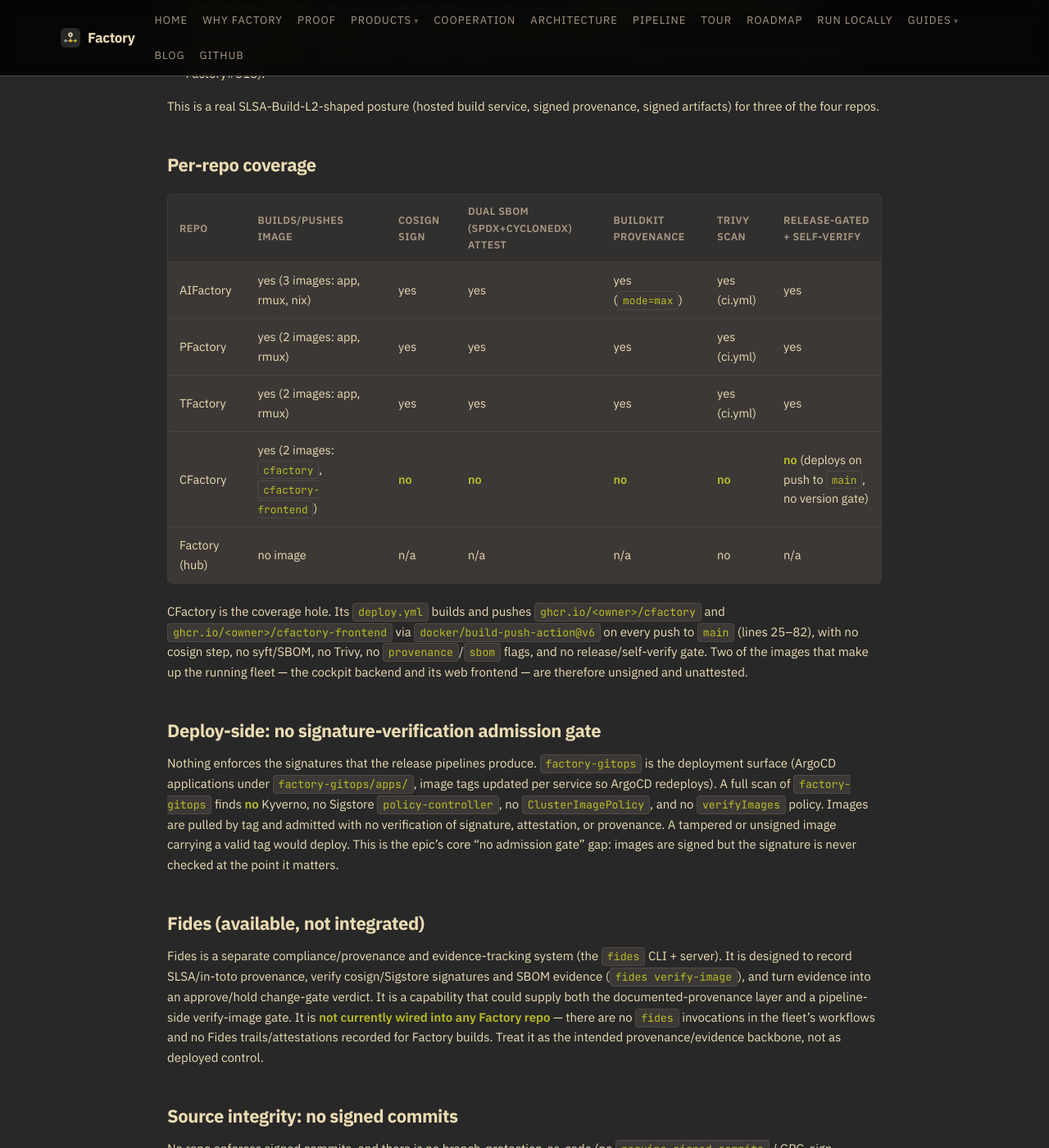
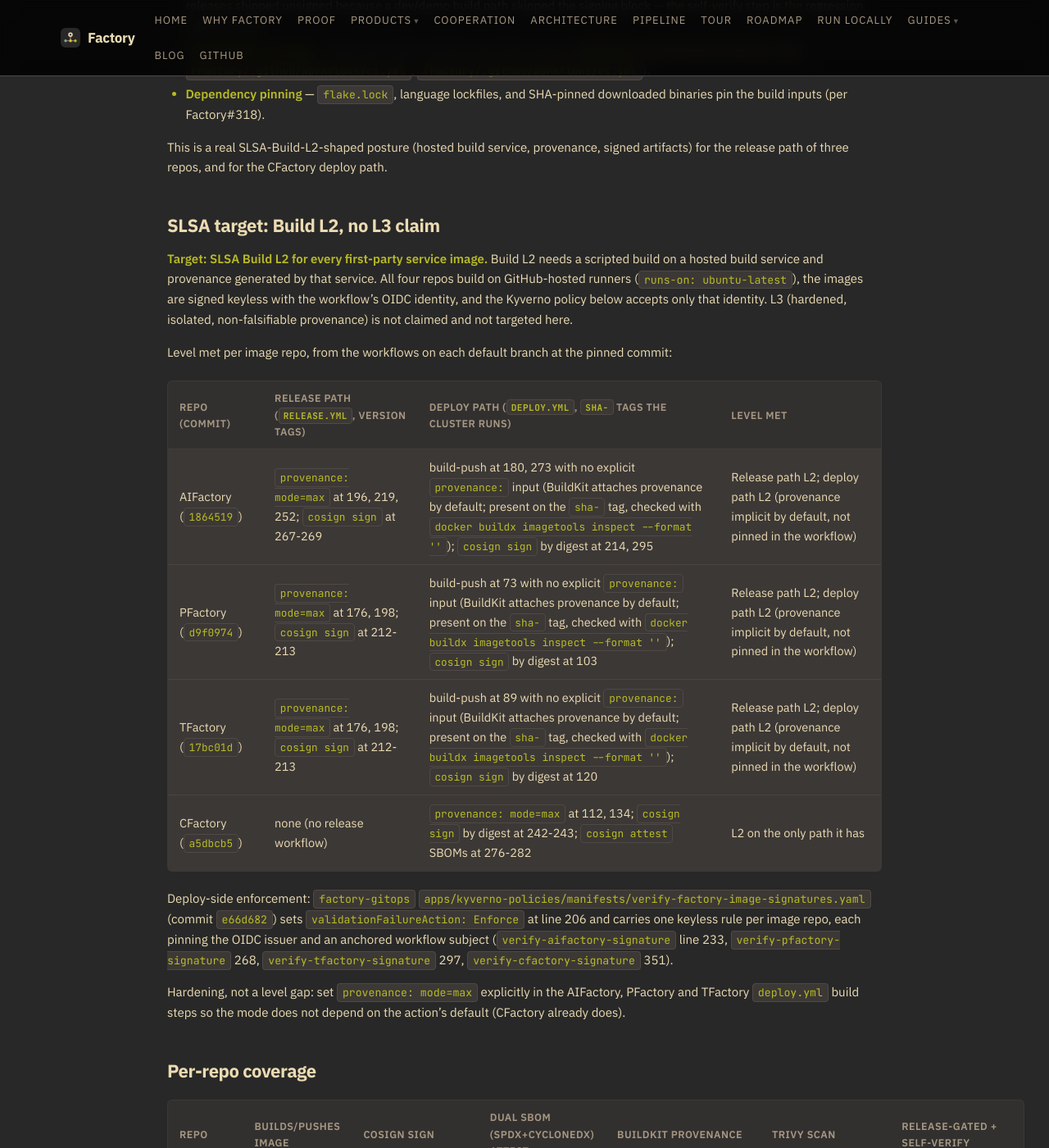
Before and after one commit to olafkfreund/Factory, a Jekyll site: the page built from docs/compliance/policies/supply-chain-integrity.md, in a window 1280 px wide and 1400 px high, scrolled down 1536 px. Shown: the whole window at 82% size. Built offline with Jekyll 4.4.1, drawn with Linux system fonts in a browser that asks for light colours; our own code applies the rules of GitHub Pages for plain Markdown files; some of the changed text lies outside the part shown.

Commit message:
docs(compliance): SLSA Build L2 target and per-repo level (#318) (#3647)
* docs(intent): draft 2026-10-24-318-slsa-build-l2 (#318)

Co-Authored-By: Claude Opus 5.5 <noreply@anthropic.com>
Claude-Session: https://claude.ai/code/session_01L5j1hQCdA4NmA4jiKDNBX4

* docs(intent): approve 2026-10-24-318-slsa-build-l2 (#318)

Co-Authored-By: Claude Opus 5.5 <noreply@anthropic.com>
Claude-Session: https://claude.ai/code/session_01L5j1hQCdA4NmA4jiKDNBX4

* docs(spec): draft 2026-10-24-318-slsa-build-l2 (#318)

Co-Authored-By: Claude Opus 5.5 <noreply@anthropic.com>
Claude-Session: https://claude.ai/code/session_01L5j1hQCdA4NmA4jiKDNBX4

* docs(spec): approve 2026-10-24-318-slsa-build-l2 (#318)

Co-Authored-By: Claude Opus 5.5 <noreply@anthropic.com>
Claude-Session: https://claude.ai/code/session_01L5j1hQCdA4NmA4jiKDNBX4

* docs(plan): draft 2026-10-24-318-slsa-build-l2 (#318)

Co-Authored-By: Claude Opus 5.5 <noreply@anthropic.com>
Claude-Session: https://claude.ai/code/session_01L5j1hQCdA4NmA4jiKDNBX4

* docs(plan): approve 2026-10-24-318-slsa-build-l2 (#318)

Co-Authored-By: Claude Opus 5.5 <noreply@anthropic.com>
Claude-Session: https://claude.ai/code/session_01L5j1hQCdA4NmA4jiKDNBX4

* docs(compliance): SLSA Build L2 target and per-repo level; CFactory rows (#318)

Plan steps 1-3. Closes #318.

Co-Authored-By: Claude Opus 5.5 <noreply@anthropic.com>
Claude-Session: https://claude.ai/code/session_01L5j1hQCdA4NmA4jiKDNBX4

* docs(compliance): correct SLSA deploy-path level and admission residuals (#318)

Co-Authored-By: Claude Opus 5.5 <noreply@anthropic.com>
Claude-Session: https://claude.ai/code/session_01L5j1hQCdA4NmA4jiKDNBX4

* docs(compliance): align control-matrix gap text (#318)

Co-Authored-By: Claude Opus 5.5 <noreply@anthropic.com>
Claude-Session: https://claude.ai/code/session_01L5j1hQCdA4NmA4jiKDNBX4

---------

Co-authored-by: Claude Opus 5.5 <noreply@anthropic.com>

```diff
--- a/docs/compliance/policies/supply-chain-integrity.md
+++ b/docs/compliance/policies/supply-chain-integrity.md
@@ -3,7 +3,7 @@
 - **Domain:** Supply-chain integrity (Factory#318)
 - **Frameworks addressed:** ISO/IEC 27001 A.8.30 (outsourced development) and A.5.19–A.5.23 (supplier relationships, addressing security in supplier agreements, managing supplier services, ICT supply-chain, cloud services); SOC 2 CC7 (change/vulnerability monitoring) and CC9 (risk mitigation / vendor and business-partner risk); SLSA (build provenance and levels); PCI DSS Req. 6.3.2 (inventory of bespoke and third-party software components); FedRAMP SR family (SR-3 supply-chain controls, SR-4 provenance, SR-11 component authenticity); SEC cyber rules (material supply-chain / third-party risk in the risk-management disclosure).
 - **Parent epic:** Factory#310 (audit-readiness), top gap #8.
-- **Status:** Draft. Partially implemented. Build-side signing and SBOM attestation are strong on three of the four service repos; the deploy-side admission gate, uniform coverage, and signed commits are NOT yet implemented. This document states the honest current posture and the remediation plan.
+- **Status:** Draft. Partially implemented. Build-side signing and SBOM attestation cover all four service repos, and a Kyverno policy in Enforce mode verifies first-party image signatures at admission, but with `failurePolicy: Ignore` (a Kyverno outage admits unverified images) and tag-based admission (`verifyDigest`/`mutateDigest` false). Target: SLSA Build L2 (no L3 claim). Signed commits, SHA-pinned actions and an explicit provenance mode on three `deploy.yml` paths remain open. This document states the honest current posture and the remediation plan.
 
 ## Purpose
 
@@ -22,7 +22,24 @@ The build-side supply-chain pipeline is genuinely strong and, contrary to the ep
 - **Vulnerability scanning** — Trivy runs in the CI of the same three repos (`AIFactory/.github/workflows/ci.yml`, `PFactory/.github/workflows/ci.yml`, `TFactory/.github/workflows/ci.yml`).
 - **Dependency pinning** — `flake.lock`, language lockfiles, and SHA-pinned downloaded binaries pin the build inputs (per Factory#318).
 
-This is a real SLSA-Build-L2-shaped posture (hosted build service, signed provenance, signed artifacts) for three of the four repos.
+This is a real SLSA-Build-L2-shaped posture (hosted build service, provenance, signed artifacts) for the release path of three repos, and for the CFactory deploy path.
+
+### SLSA target: Build L2, no L3 claim
+
+**Target: SLSA Build L2 for every first-party service image.** Build L2 needs a scripted build on a hosted build service and provenance generated by that service. All four repos build on GitHub-hosted runners (`runs-on: ubuntu-latest`), the images are signed keyless with the workflow's OIDC identity, and the Kyverno policy below accepts only that identity. L3 (hardened, isolated, non-falsifiable provenance) is not claimed and not targeted here.
+
+Level met per image repo, from the workflows on each default branch at the pinned commit:
+
+| Repo (commit) | Release path (`release.yml`, version tags) | Deploy path (`deploy.yml`, `sha-` tags the cluster runs) | Level met |
+|---|---|---|---|
+| AIFactory (`1864519`) | `provenance: mode=max` at 196, 219, 252; `cosign sign` at 267-269 | build-push at 180, 273 with no explicit `provenance:` input (BuildKit attaches provenance by default; present on the `sha-` tag, checked with `docker buildx imagetools inspect --format '{{json .Provenance}}'`); `cosign sign` by digest at 214, 295 | Release path L2; deploy path L2 (provenance implicit by default, not pinned in the workflow) |
+| PFactory (`d9f0974`) | `provenance: mode=max` at 176, 198; `cosign sign` at 212-213 | build-push at 73 with no explicit `provenance:` input (BuildKit attaches provenance by default; present on the `sha-` tag, checked with `docker buildx imagetools inspect --format '{{json .Provenance}}'`); `cosign sign` by digest at 103 | Release path L2; deploy path L2 (provenance implicit by default, not pinned in the workflow) |
+| TFactory (`17bc01d`) | `provenance: mode=max` at 176, 198; `cosign sign` at 212-213 | build-push at 89 with no explicit `provenance:` input (BuildKit attaches provenance by default; present on the `sha-` tag, checked with `docker buildx imagetools inspect --format '{{json .Provenance}}'`); `cosign sign` by digest at 120 | Release path L2; deploy path L2 (provenance implicit by default, not pinned in the workflow) |
+| CFactory (`a5dbcb5`) | none (no release workflow) | `provenance: mode=max` at 112, 134; `cosign sign` by digest at 242-243; `cosign attest` SBOMs at 276-282 | L2 on the only path it has |
+
+Deploy-side enforcement: `factory-gitops` `apps/kyverno-policies/manifests/verify-factory-image-signatures.yaml` (commit `e66d682`) sets `validationFailureAction: Enforce` at line 206 and carries one keyless rule per image repo, each pinning the OIDC issuer and an anchored workflow subject (`verify-aifactory-signature` line 233, `verify-pfactory-signature` 268, `verify-tfactory-signature` 297, `verify-cfactory-signature` 351).
+
+Hardening, not a level gap: set `provenance: mode=max` explicitly in the AIFactory, PFactory and TFactory `deploy.yml` build steps so the mode does not depend on the action's default (CFactory already does).
 
 ### Per-repo coverage
 
@@ -31,14 +48,14 @@ This is a real SLSA-Build-L2-shaped posture (hosted build service, signed proven
 | AIFactory | yes (3 images: app, rmux, nix) | yes | yes | yes (`mode=max`) | yes (ci.yml) | yes |
 | PFactory | yes (2 images: app, rmux) | yes | yes | yes | yes (ci.yml) | yes |
 | TFactory | yes (2 images: app, rmux) | yes | yes | yes | yes (ci.yml) | yes |
-| CFactory | yes (2 images: `cfactory`, `cfactory-frontend`) | **no** | **no** | **no** | **no** | **no** (deploys on push to `main`, no version gate) |
+| CFactory | yes (2 images: `cfactory`, `cfactory-frontend`) | yes (`deploy.yml:242-243`) | yes (`deploy.yml:276-282`) | yes (`deploy.yml:112,134`) | yes (`deploy.yml:170`) | self-verify yes (`deploy.yml:253`); deploys on push to `main`, no version gate |
 | Factory (hub) | no image | n/a | n/a | n/a | no | n/a |
 
-CFactory is the coverage hole. Its `deploy.yml` builds and pushes `ghcr.io/<owner>/cfactory` and `ghcr.io/<owner>/cfactory-frontend` via `docker/build-push-action@v6` on every push to `main` (lines 25–82), with no cosign step, no syft/SBOM, no Trivy, no `provenance`/`sbom` flags, and no release/self-verify gate. Two of the images that make up the running fleet — the cockpit backend and its web frontend — are therefore unsigned and unattested.
+CFactory was the coverage hole (CFactory#191 closed it): its `deploy.yml` now signs both images by digest, attaches BuildKit provenance, and attests SPDX and CycloneDX SBOMs. It still publishes on every push to `main` with no version-bump gate.
 
-### Deploy-side: no signature-verification admission gate
+### Deploy-side: signature-verification admission gate (resolved)
 
-Nothing enforces the signatures that the release pipelines produce. `factory-gitops` is the deployment surface (ArgoCD applications under `factory-gitops/apps/`, image tags updated per service so ArgoCD redeploys). A full scan of `factory-gitops` finds **no** Kyverno, no Sigstore `policy-controller`, no `ClusterImagePolicy`, and no `verifyImages` policy. Images are pulled by tag and admitted with no verification of signature, attestation, or provenance. A tampered or unsigned image carrying a valid tag would deploy. This is the epic's core "no admission gate" gap: images are signed but the signature is never checked at the point it matters.
+The Kyverno policy `verify-factory-image-signatures` in `factory-gitops` runs in `Enforce` mode (see the SLSA section above): an unsigned image, or one signed by another workflow identity, is rejected at admission for all four service repos.
 
 ### Fides (available, not integrated)
 
@@ -50,11 +67,11 @@ No repo enforces signed commits, and there is no branch-protection-as-code (no `
 
 ## Gaps
 
-1. **CFactory has no supply-chain controls.** Its two images ship unsigned, unscanned, and without an SBOM, and deploy straight off `main` with no version-gated release pipeline. This breaks the "every deployed image is signed + SBOM-attested" assertion outright.
-2. **No signature-verification admission gate.** The cluster admits images by tag; it does not verify cosign signatures, attestations, or provenance at admission. Signing without enforcement is evidence without a control.
+1. **RESOLVED (CFactory#191). CFactory had no supply-chain controls.** Its two images ship unsigned, unscanned, and without an SBOM, and deploy straight off `main` with no version-gated release pipeline. This breaks the "every deployed image is signed + SBOM-attested" assertion outright.
+2. **RESOLVED WITH RESIDUALS (Kyverno Enforce, `verify-factory-image-signatures.yaml:206`; `failurePolicy: Ignore` at 209, `verifyDigest: false` and `mutateDigest: false` per rule). No signature-verification admission gate.** The cluster admits images by tag; it does not verify cosign signatures, attestations, or provenance at admission. Signing without enforcement is evidence without a control.
 3. **No signed commits / no branch-protection-as-code.** The source side of the chain is unauthenticated, and protection settings are click-ops rather than declared and reviewable.
-4. **SLSA level is neither targeted nor documented.** BuildKit `provenance: mode=max` plus keyless signing puts three repos near SLSA Build L2, but there is no written target level, no per-repo attestation of the level met, and no provenance policy an assessor can check against.
-5. **SBOM-in-release is not uniform.** Three repos publish SBOMs on the GitHub Release; CFactory publishes none. There is no single fleet inventory of components (PCI 6.3.2) aggregating the four services.
+4. **RESOLVED (Build L2 targeted, per-repo table above). SLSA level was neither targeted nor documented.** BuildKit `provenance: mode=max` plus keyless signing puts three repos near SLSA Build L2, but there is no written target level, no per-repo attestation of the level met, and no provenance policy an assessor can check against.
+5. **RESOLVED for uniform coverage (CFactory attests SBOMs); an aggregate fleet inventory is still open. SBOM-in-release was not uniform.** Three repos publish SBOMs on the GitHub Release; CFactory publishes none. There is no single fleet inventory of components (PCI 6.3.2) aggregating the four services.
 6. **Action pins are tag-based, not digest-pinned.** `cosign-installer@v3.7.0`, `sbom-action@…@v0.17.8`, `build-push-action@v6` are pinned to mutable tags; a fully hardened build pins third-party actions by commit SHA.
 
 ## Remediation plan
@@ -88,10 +105,11 @@ Phased, smallest-first, closing the honest gaps in priority order.
 
 - [ ] Every image deployed to the cluster (AIFactory, PFactory, TFactory, CFactory, plus any future service image) is cosign-signed and carries an SPDX + CycloneDX SBOM attestation.
 - [ ] CFactory's `release.yml` runs the full P0 supply-chain block (sign + dual SBOM attest + self-verify) and its CI runs Trivy; CFactory images ship only behind a version-bump release gate.
-- [ ] A signature-verification admission policy is deployed via `factory-gitops` and is in `enforce` mode: the cluster rejects any image that is unsigned, signed by an unexpected identity, or lacking the required SBOM attestation.
+- [x] A signature-verification admission policy is deployed via `factory-gitops` and is in `enforce` mode: the cluster rejects any image that is unsigned or signed by an unexpected identity (while Kyverno is reachable; `failurePolicy: Ignore`).
+- [ ] The admission policy also requires the SBOM attestation (no `attestations:` block in any rule today) and fails closed.
 - [ ] Deployed images are referenced by digest, not mutable tag.
 - [ ] Signed commits are required and branch protection is codified (or explicitly delegated to the change-management control with a cross-reference).
-- [ ] A target SLSA build level is documented, and each service repo records the level it meets with linked evidence.
+- [x] A target SLSA build level is documented, and each service repo records the level it meets with linked evidence.
 - [ ] Third-party GitHub Actions are pinned by commit SHA in all supply-chain-relevant workflows.
 - [ ] A negative test exists and is recorded: an unsigned or wrong-identity image is demonstrably rejected at admission.
 
```
Also changed, not shown: docs/compliance/control-matrix.md (+2 -2 lines), intent/2026-10-24-318-slsa-build-l2.md (added, +12 -0 lines), plan/2026-10-24-318-slsa-build-l2.md (added, +26 -0 lines), spec/2026-10-24-318-slsa-build-l2.md (added, +25 -0 lines).
